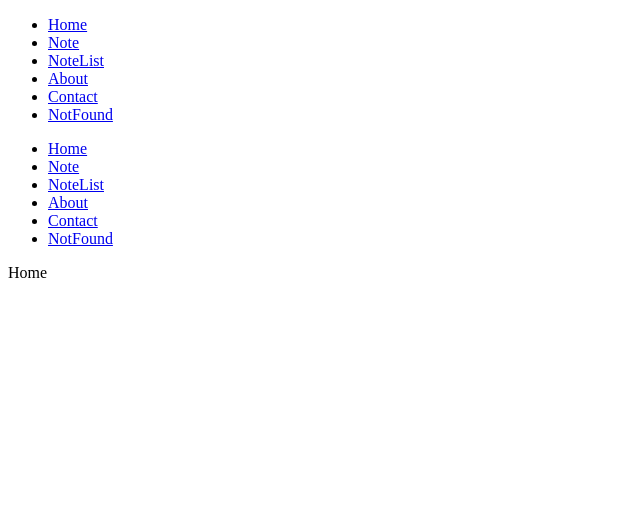
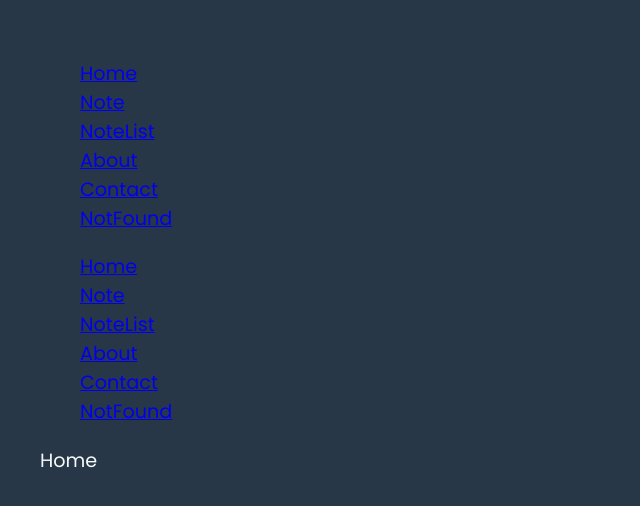
Before and after one commit to Kamilismayilzade/react-router-dom-implementation-study, a React (Vite) app: page / in a window 1280 px wide. Shown: the top 506 px of the page, without its empty margins (0-640 px from the left). Built offline with nearby package versions, Linux system fonts and the light colour scheme.

Commit message:
basic styles

```diff
--- a/src/App.css
+++ b/src/App.css
@@ -0,0 +1,17 @@
+@import url('https://fonts.googleapis.com/css2?family=Poppins:wght@300;400&display=swap');
+
+body {
+
+    background-color: #283747;
+    color: #F7F9F9;
+    font-size: 1.2rem;
+    font-family: 'Poppins', sans-serif;
+    text-decoration: none;
+    padding: 2rem;
+
+}
+
+ul {
+    list-style: none;
+
+  }
```
